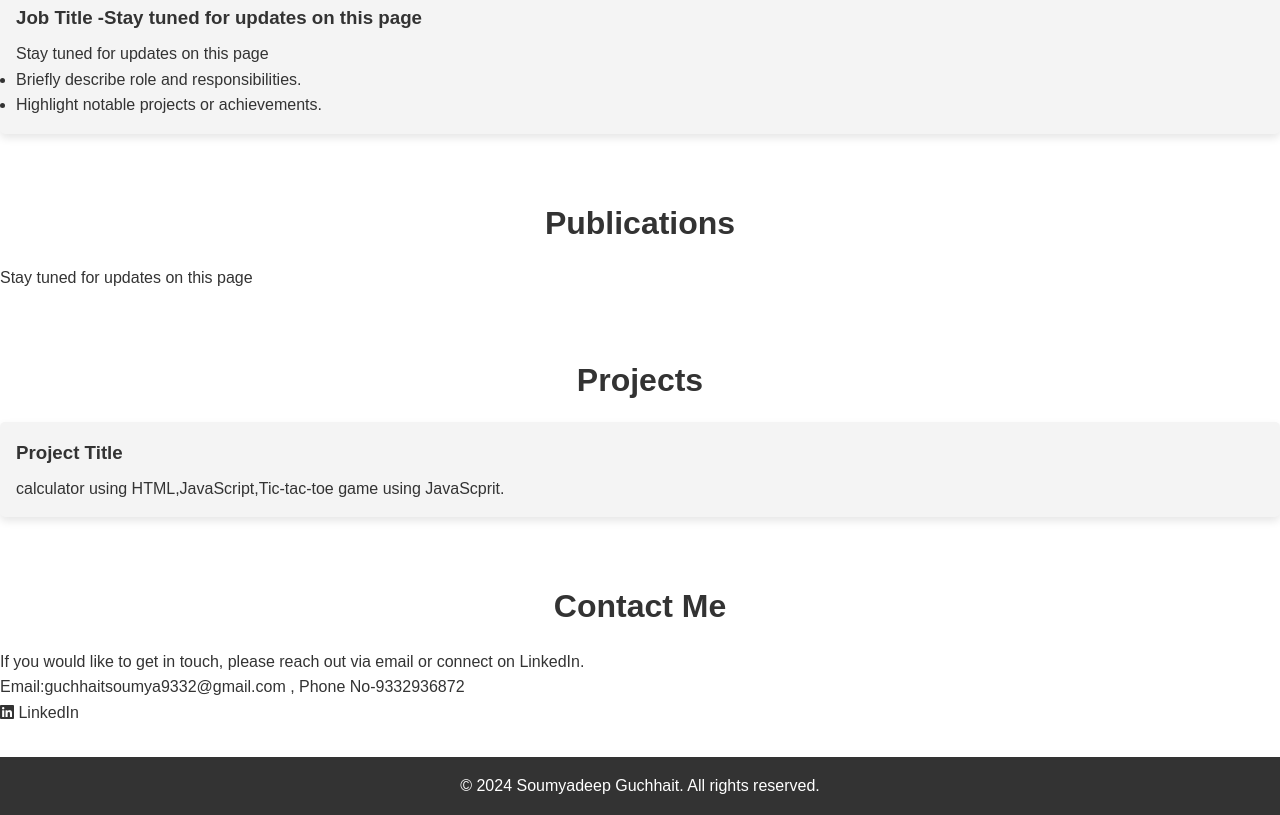
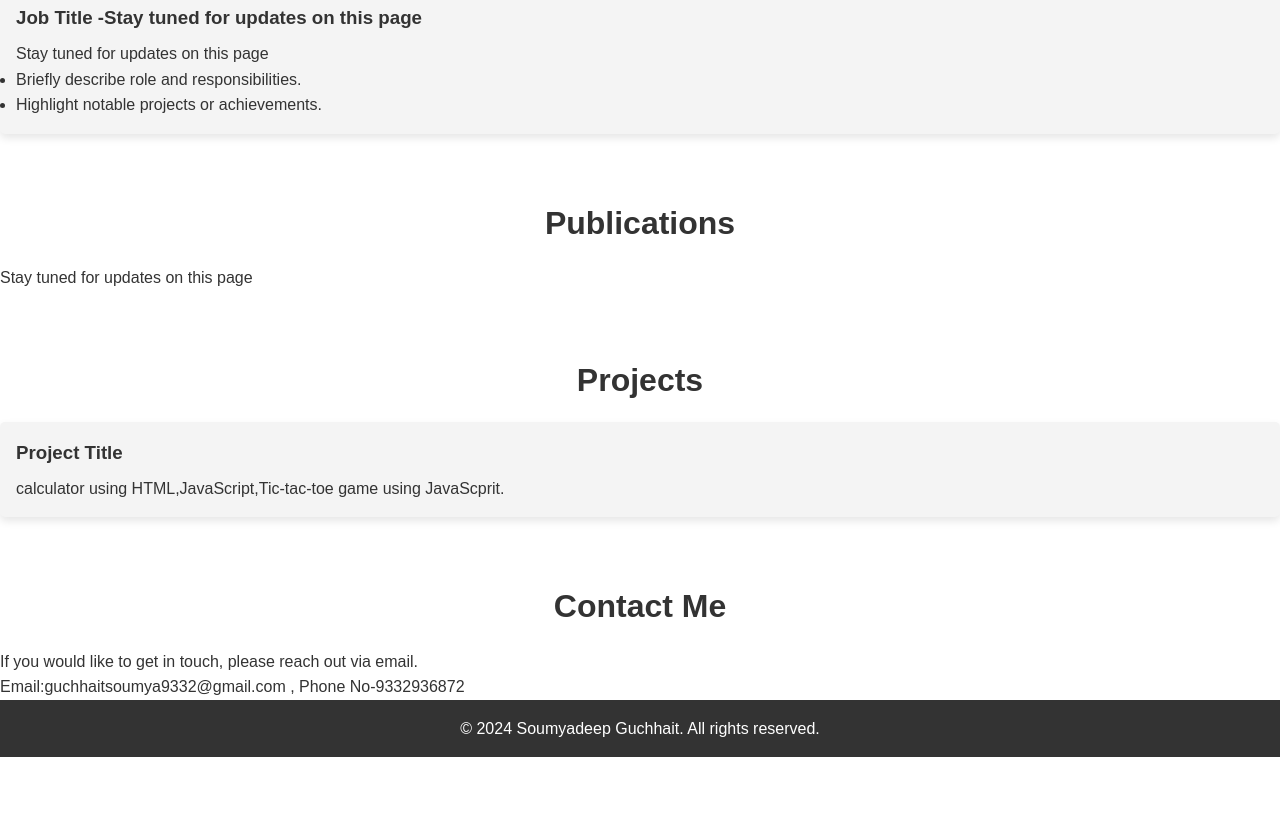
Before and after one commit to guchhaitsoumya9332/webdesign, a plain HTML site: page index.html in a window 1280 px wide. Shown: the part 1003-1818 px from the top of the page. After the commit the page ends 1792 px from the top, so only its background shows below. Drawn offline with Linux system fonts and the light colour scheme.

Commit message:
Update index.html

```diff
--- a/index.html
+++ b/index.html
@@ -12,7 +12,7 @@
     <header>
         <div class="container">
             <h1>Soumyadeep Guchhait</h1>
-            <p>Roll-88         Sec-c</p>
+            <p>Roll-88    ,     Sec-c</p>
             <nav>
                 <ul>
                     <li><a href="#home">Home</a></li>
@@ -97,10 +97,9 @@ JavaScprit.</p>
     <!-- Contact Section -->
     <section id="contact" class="section contact-section">
         <h2>Contact Me</h2>
-        <p>If you would like to get in touch, please reach out via email or connect on LinkedIn.</p>
+        <p>If you would like to get in touch, please reach out via email.</p>
         <p>Email:guchhaitsoumya9332@gmail.com   , Phone No-9332936872</p>
-        <p><a href="https://www.linkedin.com" target="_blank"><i class="fab fa-linkedin"></i> LinkedIn</a></p>
-    </section>
+
 
     <footer>
         <p>&copy; 2024 Soumyadeep Guchhait. All rights reserved.</p>
```
